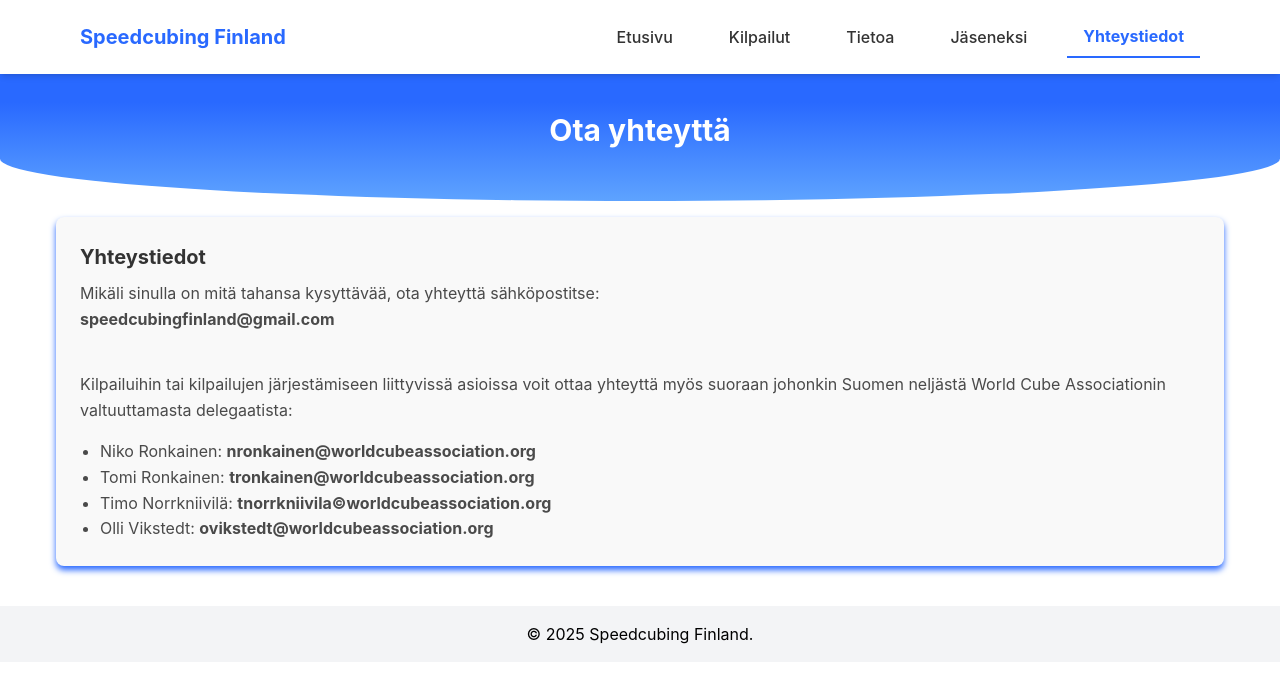
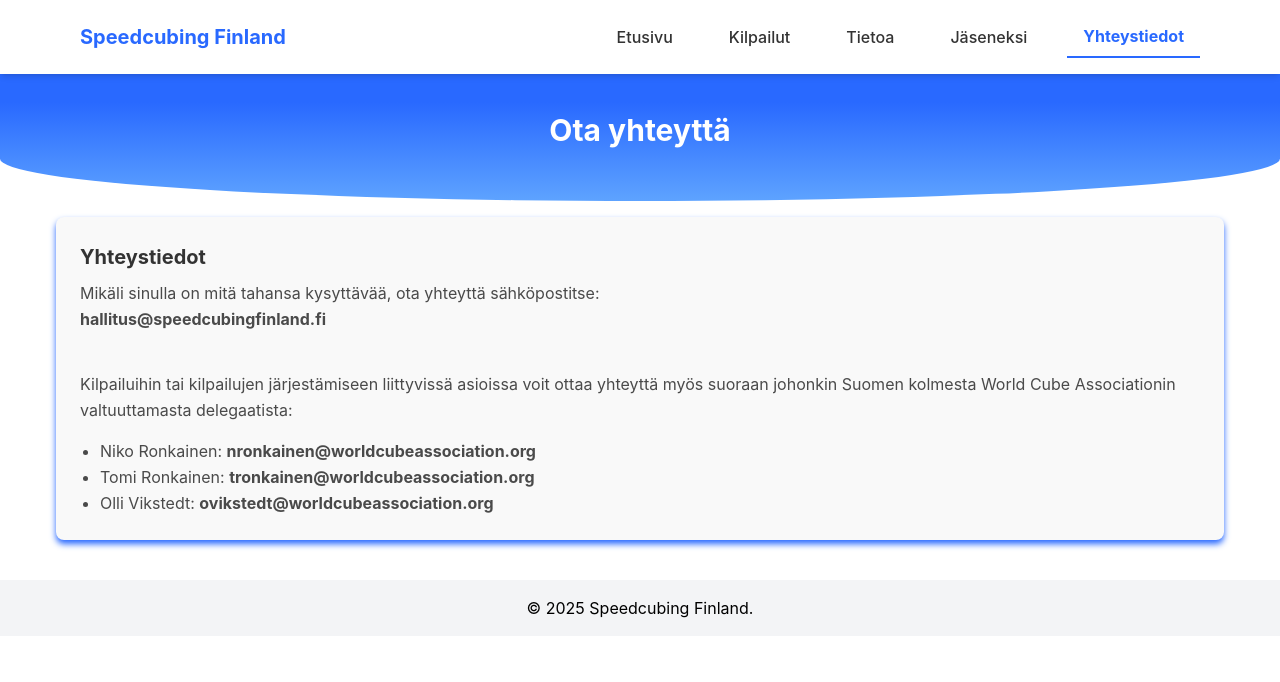
Before and after one commit to Speedcubing-Finland/frontend, a React (Vite) app: page /contact in a window 1280 px wide. Shown: the top 682 px of the page. Built offline with nearby package versions, Linux system fonts and the light colour scheme.

Commit message:
delegaattien info lisätty takaisin

```diff
--- a/index.html
+++ b/index.html
@@ -4,7 +4,7 @@
     <meta charset="UTF-8" />
     <link rel="icon" type="image/svg+xml" href="/vite.svg" />
     <meta name="viewport" content="width=device-width, initial-scale=1.0" />
-    <title>Vite + React</title>
+    <title>Speedcubing Finland</title>
   </head>
   <body class="bg-white">
     <div id="root"></div>
--- a/package.json
+++ b/package.json
@@ -17,6 +17,7 @@
     "prop-types": "^15.8.1",
     "react": "^18.3.1",
     "react-dom": "^18.3.1",
+    "react-helmet-async": "^2.0.5",
     "react-icons": "^5.4.0",
     "react-router-dom": "^7.1.1"
   },
--- a/src/pages/Contact.jsx
+++ b/src/pages/Contact.jsx
@@ -6,10 +6,10 @@ function Contact() {
         <p>
           Mikäli sinulla on mitä tahansa kysyttävää, ota yhteyttä sähköpostitse:
         </p>
-        <p className="mb-10 font-bold">speedcubingfinland@gmail.com</p>
+        <p className="mb-10 font-bold">hallitus@speedcubingfinland.fi</p>
         <p className="mb-4">
           Kilpailuihin tai kilpailujen järjestämiseen liittyvissä asioissa
-          voit ottaa yhteyttä myös suoraan johonkin Suomen neljästä World Cube Associationin valtuuttamasta
+          voit ottaa yhteyttä myös suoraan johonkin Suomen kolmesta World Cube Associationin valtuuttamasta
           delegaatista:
         </p>
 
@@ -21,9 +21,6 @@ function Contact() {
           Tomi Ronkainen: <span className="font-bold">tronkainen@worldcubeassociation.org</span>
           </li>
           <li>
-          Timo Norrkniivilä: <span className="font-bold">tnorrkniivila©worldcubeassociation.org</span>
-          </li>
-          <li>
           Olli Vikstedt: <span className="font-bold">ovikstedt@worldcubeassociation.org</span>
           </li>
         </ul>
```
Also changed, not shown: 1 other file (tests, documents, lock files or other folders).
